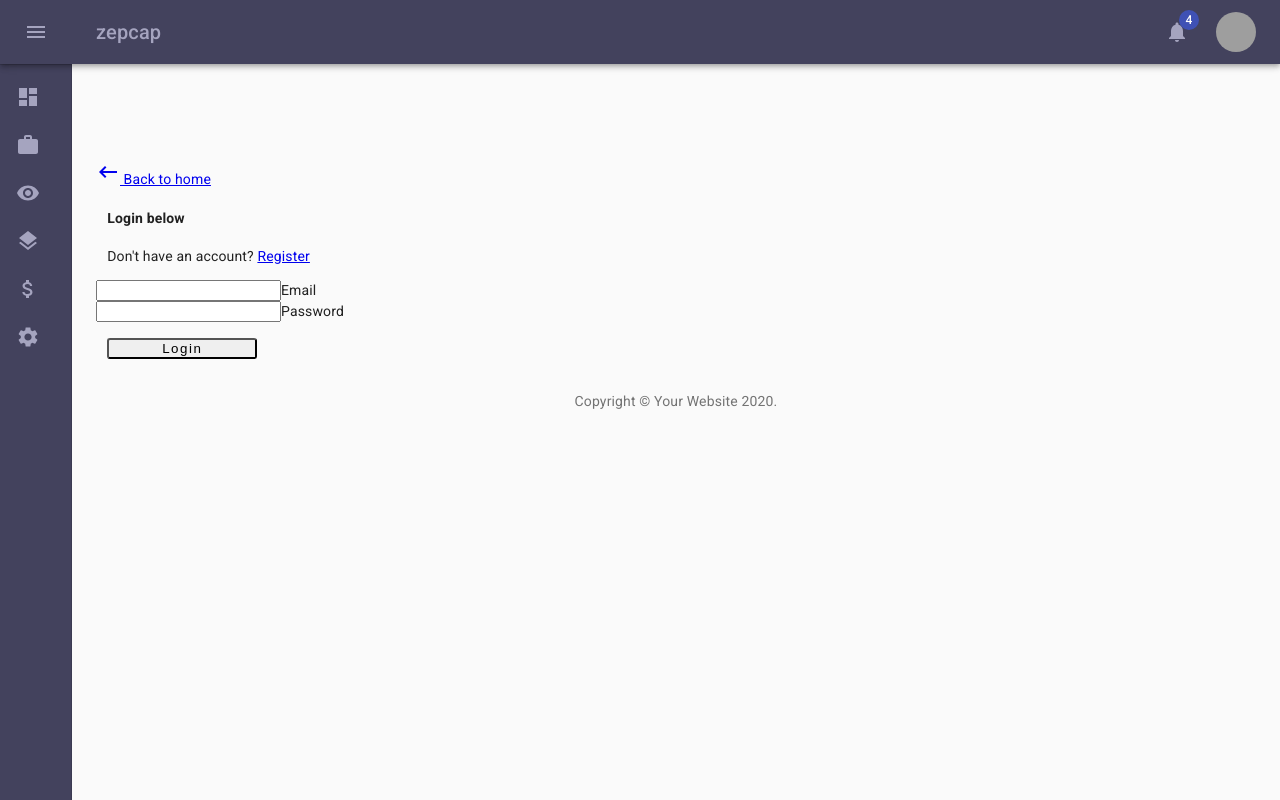
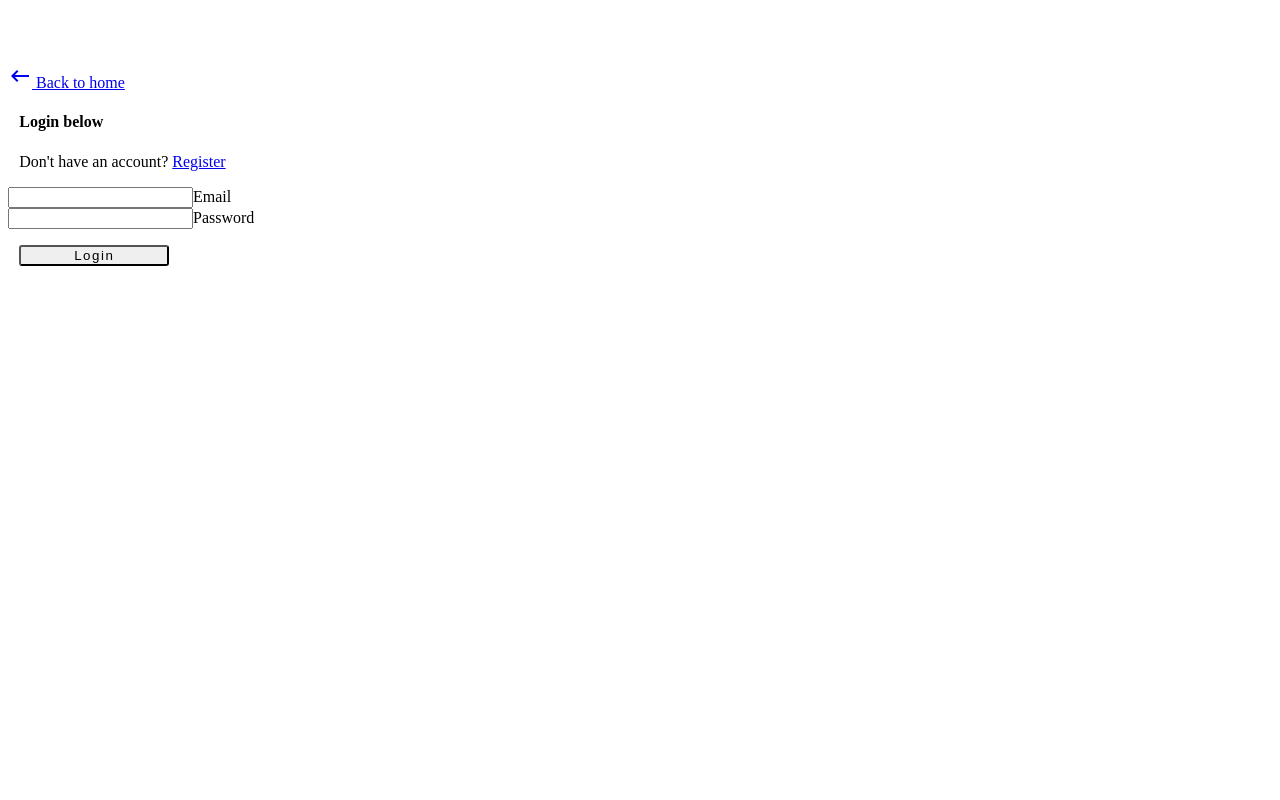
Before and after one commit to Alejandro-Fuste/final-project, a React (Create React App) app in the folder client/: page /login in a window 1280 px wide. Built offline with nearby package versions, Linux system fonts and the light colour scheme; no server answers; grey boxes are pictures that could not be loaded.

Commit message:
fixed routes in app.js and Dashboard.js files

```diff
--- a/client/src/App.js
+++ b/client/src/App.js
@@ -1,12 +1,15 @@
 import React from 'react';
-import Dashboard from './components/Dashboard/Dashboard';
-import { BrowserRouter as Router } from 'react-router-dom';
+import { BrowserRouter as Router, Route, Switch } from 'react-router-dom';
 import jwt_decode from 'jwt-decode';
 import setAuthToken from './utils/setAuthToken';
 import { setCurrentUser, logoutUser } from './actions/authActions';
-
 import { Provider } from 'react-redux';
 import store from './store';
+
+import Register from './components/auth/Register';
+import Login from './components/auth/Login';
+import PrivateRoute from './components/private-route/PrivateRoute';
+import Dashboard from './components/Dashboard/Dashboard';
 
 if (localStorage.jwtToken) {
 	const token = localStorage.jwtToken;
@@ -26,7 +29,14 @@ function App() {
 	return (
 		<Provider store={store}>
 			<Router>
-				<Dashboard />
+				<div className="App">
+					<Route exact path="/" component={Login} />
+					<Route exact path="/register" component={Register} />
+					<Route exact path="/login" component={Login} />
+					<Switch>
+						<PrivateRoute path="/dashboard" component={Dashboard} />
+					</Switch>
+				</div>
 			</Router>
 		</Provider>
 	);
--- a/client/src/components/Dashboard/Dashboard.js
+++ b/client/src/components/Dashboard/Dashboard.js
@@ -338,7 +338,7 @@ export default function Dashboard() {
 
 				<Container maxWidth="lg" className={classes.container}>
 					<Switch>
-						<Route exact path="/">
+						<Route exact path="/dashboard">
 							<Grid container spacing={3}>
 								{!searchStock || !gradeData ? (
 									''
@@ -458,12 +458,12 @@ export default function Dashboard() {
 						<Route path="/watchlist">
 							<Watchlist />
 						</Route>
-						<Route path="/login">
+						{/* <Route exact path="/login">
 							<Login />
 						</Route>
-						<Route path="/register">
+						<Route exact path="/register">
 							<Register />
-						</Route>
+						</Route> */}
 						{/* <PrivateRoute exact path="/dashboard" component={Dashboard} /> */}
 					</Switch>
 
```
Also changed, not shown: client/package.json (+9 -1 lines), 1 other file (tests, documents, lock files or other folders).
